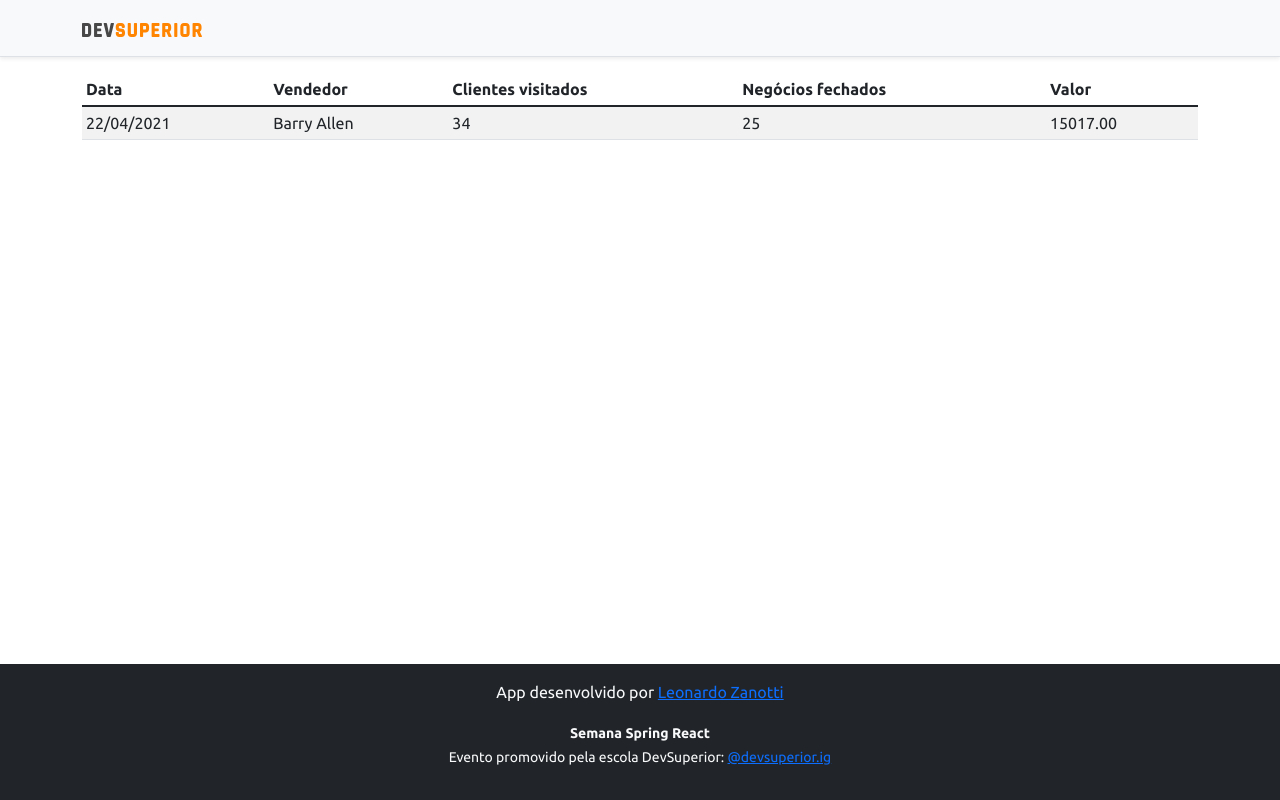
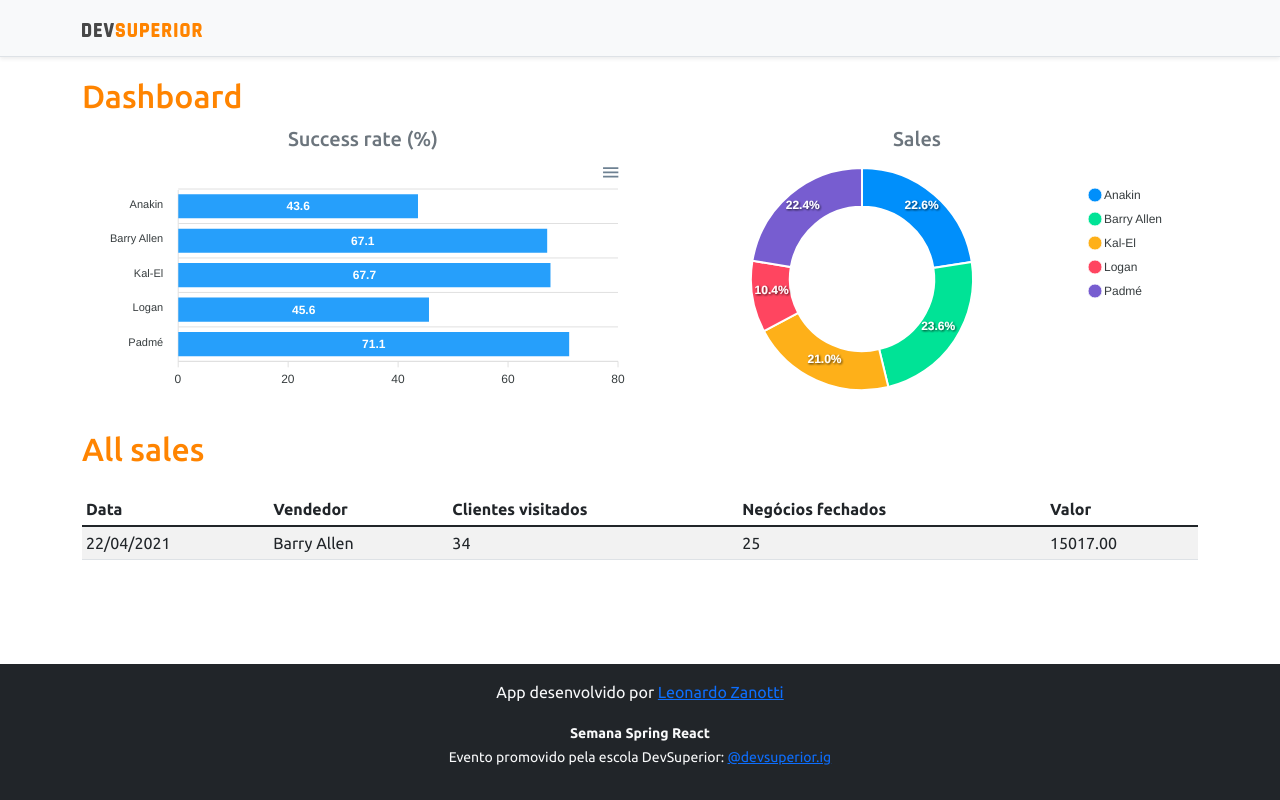
Before and after one commit to LeonardoZanotti/spring-react, a React (Create React App) app in the folder frontend/: page / in a window 1280 px wide. Built offline with nearby package versions, Linux system fonts and the light colour scheme.

Commit message:
added static charts

```diff
--- a/frontend/package.json
+++ b/frontend/package.json
@@ -12,8 +12,10 @@
     "@types/node": "^12.0.0",
     "@types/react": "^17.0.0",
     "@types/react-dom": "^17.0.0",
+    "apexcharts": "^3.29.0",
     "bootstrap": "^5.1.3",
     "react": "^17.0.2",
+    "react-apexcharts": "^1.3.9",
     "react-dom": "^17.0.2",
     "react-scripts": "4.0.0-next.98",
     "typescript": "^4.1.2",
--- a/frontend/src/App.tsx
+++ b/frontend/src/App.tsx
@@ -1,5 +1,7 @@
 import React from 'react';
+import BarChart from './components/BarChart';
 import DataTable from './components/DataTable';
+import DonutChart from './components/DonutChart';
 import Footer from './components/Footer';
 import NavBar from './components/NavBar';
 
@@ -8,6 +10,20 @@
     <>
       <NavBar />
       <div className="container">
+        <h2 className="text-primary py-1">Dashboard</h2>
+        <div className="row px-3">
+          <div className="col-sm-6">
+            <h5 className="text-center text-secondary">Success rate (%)</h5>
+            <BarChart />
+          </div>
+          <div className="col-sm-6">
+            <h5 className="text-center text-secondary">Sales</h5>
+            <DonutChart />
+          </div>
+        </div>
+        <div className="py-3">
+          <h2 className="text-primary">All sales</h2>
+        </div>
         <DataTable />
       </div>
       <Footer />
--- /dev/null
+++ b/frontend/src/components/BarChart/index.tsx
@@ -0,0 +1,28 @@
+import React from 'react';
+import Chart from 'react-apexcharts';
+
+function BarChart() {
+  const options = {
+    plotOptions: {
+      bar: {
+        horizontal: true,
+      },
+    },
+  };
+
+  const mockData = {
+    labels: {
+      categories: ['Anakin', 'Barry Allen', 'Kal-El', 'Logan', 'Padmé'],
+    },
+    series: [
+      {
+        name: '% Sucesso',
+        data: [43.6, 67.1, 67.7, 45.6, 71.1],
+      },
+    ],
+  };
+
+  return <Chart options={{ ...options, xaxis: mockData.labels }} series={mockData.series} type="bar" height="240" />;
+}
+
+export default BarChart;
--- /dev/null
+++ b/frontend/src/components/DonutChart/index.tsx
@@ -0,0 +1,19 @@
+import React from 'react';
+import Chart from 'react-apexcharts';
+
+function DonutChart() {
+  const mockData = {
+    series: [477138, 499928, 444867, 220426, 473088],
+    labels: ['Anakin', 'Barry Allen', 'Kal-El', 'Logan', 'Padmé'],
+  };
+
+  const options = {
+    legend: {
+      show: true,
+    },
+  };
+
+  return <Chart options={{ ...options, labels: mockData.labels }} series={mockData.series} type="donut" height="240" />;
+}
+
+export default DonutChart;
```
Also changed, not shown: frontend/src/components/DataTable/index.tsx (indentation only), 1 other file (tests, documents, lock files or other folders).
